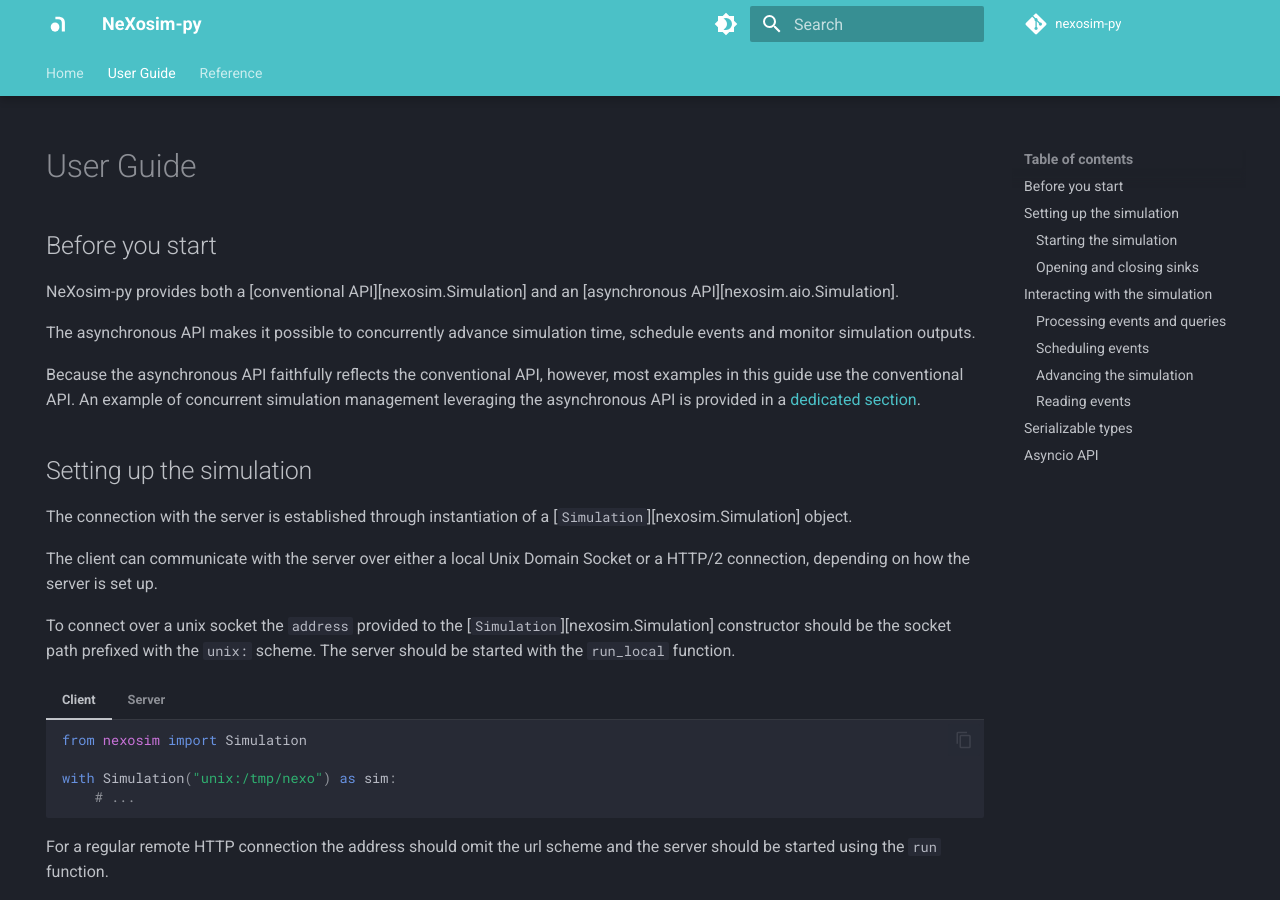
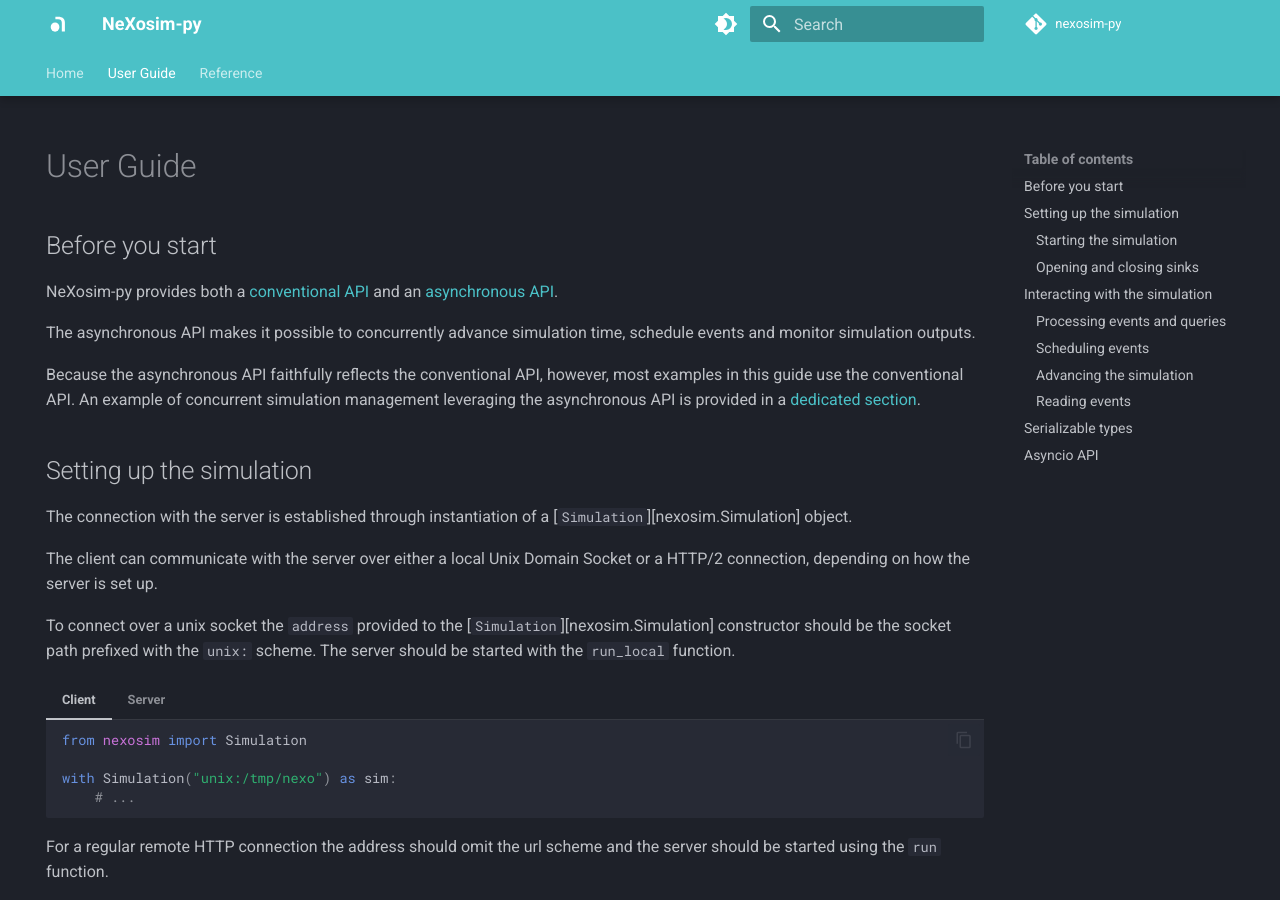
Before and after one commit to asynchronics/nexosim-py, an MkDocs documentation site: the page built from docs/user_guide.md, in a window 1280 px wide and 900 px high. Built offline with MkDocs 1.6.1 and Material for MkDocs 9.7.7, drawn with Linux system fonts in a browser that asks for light colours; comment, search, counter and statistics services are not loaded; some of the changed lines change nothing that is shown.

Commit message:
Provide better links in user guide

```diff
--- a/docs/user_guide.md
+++ b/docs/user_guide.md
@@ -5,8 +5,8 @@
 
 ## Before you start
 
-NeXosim-py provides both a [conventional API][nexosim.Simulation] and an
-[asynchronous API][nexosim.aio.Simulation].
+NeXosim-py provides both a [conventional API](reference/mod_root.md) and an
+[asynchronous API](reference/mod_aio.md).
 
 The asynchronous API makes it possible to concurrently advance simulation time,
 schedule events and monitor simulation outputs.
```
